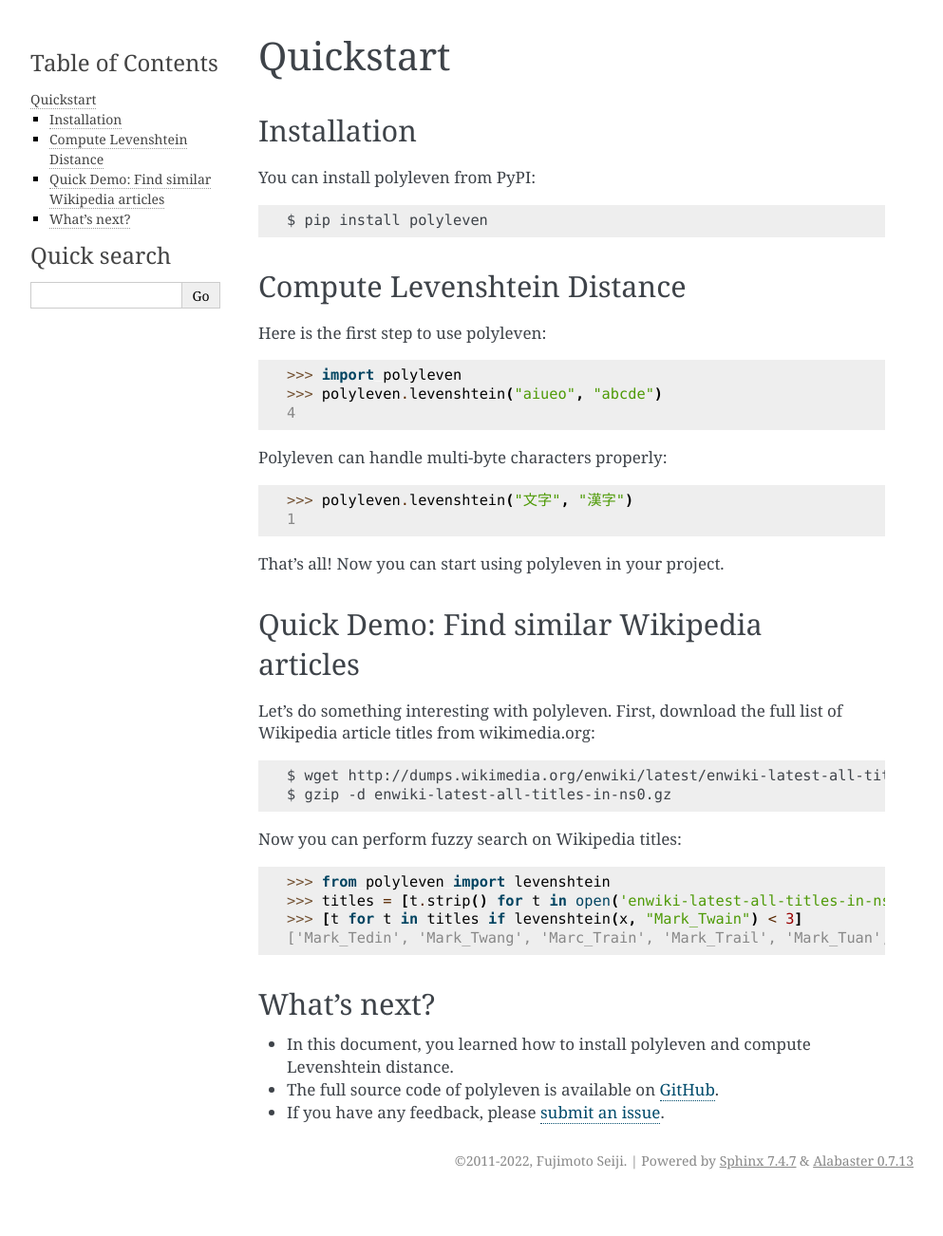
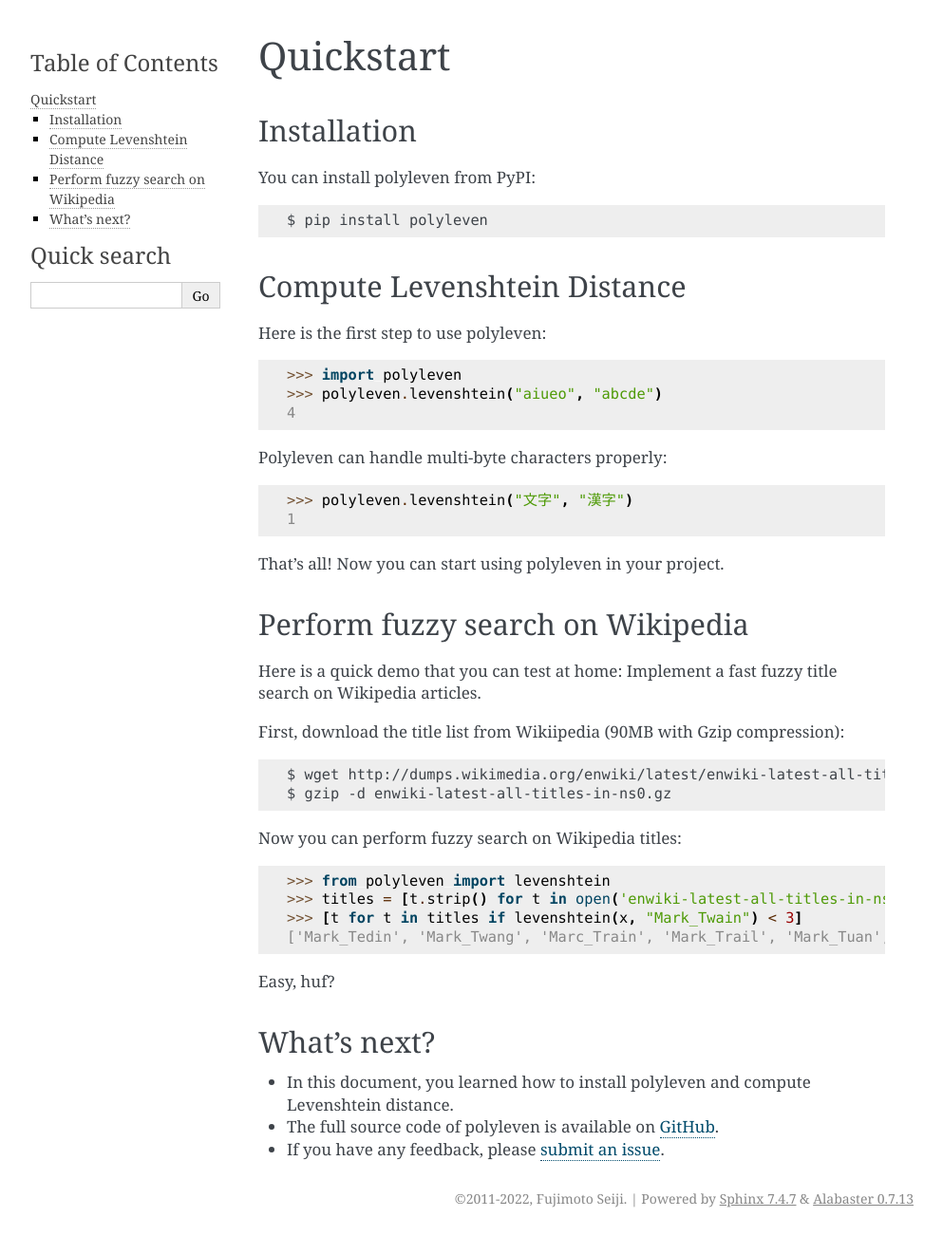
Before and after one commit to fujimotos/fujimotos.github.io, a Sphinx documentation site: the page built from source/quickstart.rst, in a window 1280 px wide. Shown: the whole page at 95% size, without its empty margins (148-1141 px from the left). Built offline with Sphinx 7.4.7, drawn with Linux system fonts in a browser that asks for light colours; before the commit the page ends 1262 px from its top, so only the background shows below that.

Commit message:
Improve the explanation flow in quickstart.rst
Signed-off-by: Fujimoto Seiji <fujimoto@clear-code.com>

```diff
--- a/source/quickstart.rst
+++ b/source/quickstart.rst
@@ -25,13 +25,15 @@
 
 That's all! Now you can start using polyleven in your project.
 
-Quick Demo: Find similar Wikipedia articles
-===========================================
+Perform fuzzy search on Wikipedia
+=================================
 
-Let's do something interesting with polyleven. First, download the full list of
-Wikipedia article titles from wikimedia.org::
+Here is a quick demo that you can test at home: Implement a fast fuzzy
+title search on Wikipedia articles.
 
-   $ wget http://dumps.wikimedia.org/enwiki/latest/enwiki-latest-all-titles-in-ns0.gz  # 91MB
+First, download the title list from Wikiipedia (90MB with Gzip compression)::
+
+   $ wget http://dumps.wikimedia.org/enwiki/latest/enwiki-latest-all-titles-in-ns0.gz
    $ gzip -d enwiki-latest-all-titles-in-ns0.gz
 
 Now you can perform fuzzy search on Wikipedia titles:
@@ -41,6 +43,8 @@
 >>> [t for t in titles if levenshtein(x, "Mark_Twain") < 3]
 ['Mark_Tedin', 'Mark_Twang', 'Marc_Train', 'Mark_Trail', 'Mark_Tuan', 'Mark_Twain', 'Marc_Twain', 'Mark_Krain', 'Mark_twain', 'Mack_Swain', 'Mark_Tobin', 'Mark_Brain', 'Mark_Turin', 'Mark_Tulin', 'Mark_Tan', 'Mark_Fain', 'Dark_Train', 'Mark_Spain']
 
+Easy, huf?
+
 What's next?
 ============
 
```
